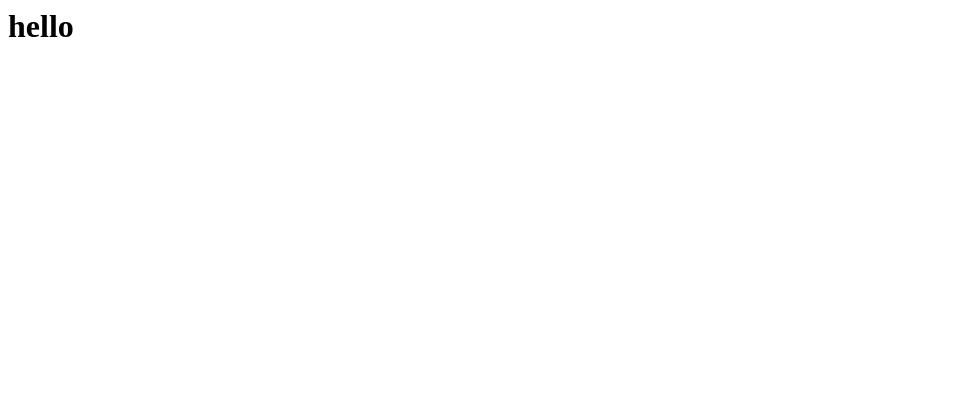
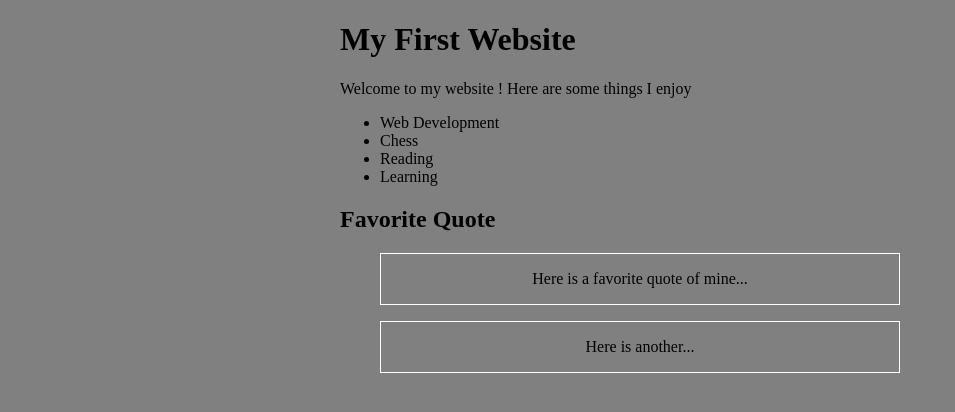
Before and after one commit to shinite/firstrepository, a plain HTML site: page index.html in a window 1280 px wide. Shown: the whole page, without its empty margins (0-955 px from the left). Drawn offline with Linux system fonts and the light colour scheme.

Commit message:
first exercise

```diff
--- /dev/null
+++ b/css/style.css
@@ -0,0 +1,15 @@
+
+body{
+  background: gray;
+}
+div{
+  width: 600px;
+  margin: auto;
+}
+
+blockquote{
+  border-width: 1px ;
+  border-style: solid;
+  border-color: white;
+  text-align: center;
+}
--- a/index.html
+++ b/index.html
@@ -1,6 +1,26 @@
+<!DOCTYPE html>
 <html>
+  <head>
+    <title>First Web Page</title>
+    <link rel="stylesheet"   href="css/style.css"/>
+  </head>
+
   <body>
-    <h1>hello</h1>
+<div>
+    <h1>My First Website </h1>
+    <p>Welcome to my website ! Here are some things I enjoy</p>
 
+    <ul>
+      <li>Web Development</li>
+      <li>Chess</li>
+      <li>Reading</li>
+      <li>Learning</li>
+    </ul>
+
+    <h2>Favorite Quote</h2>
+    <blockquote><p>Here is a favorite quote of mine...</p></blockquote>
+    <blockquote><p>Here is another...</p></blockquote>
+  </div>
   </body>
+
 </html>
```
